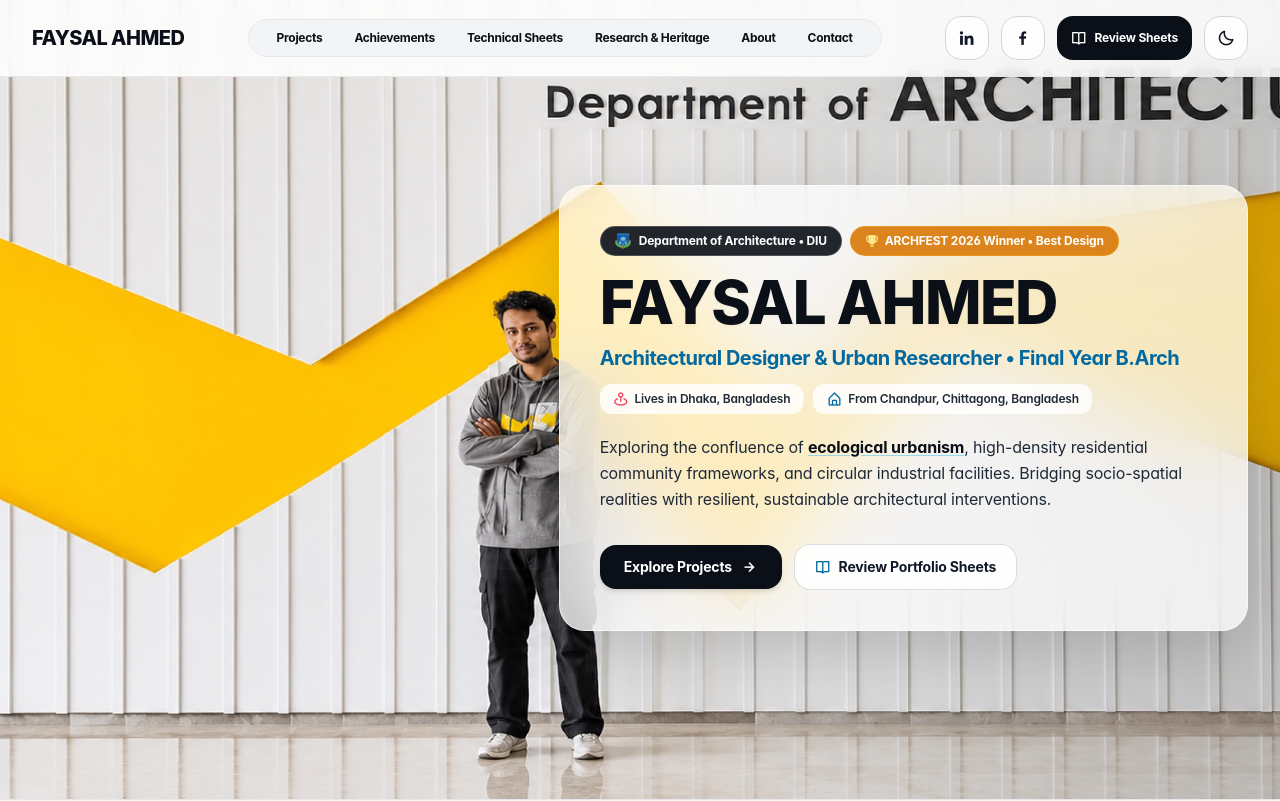
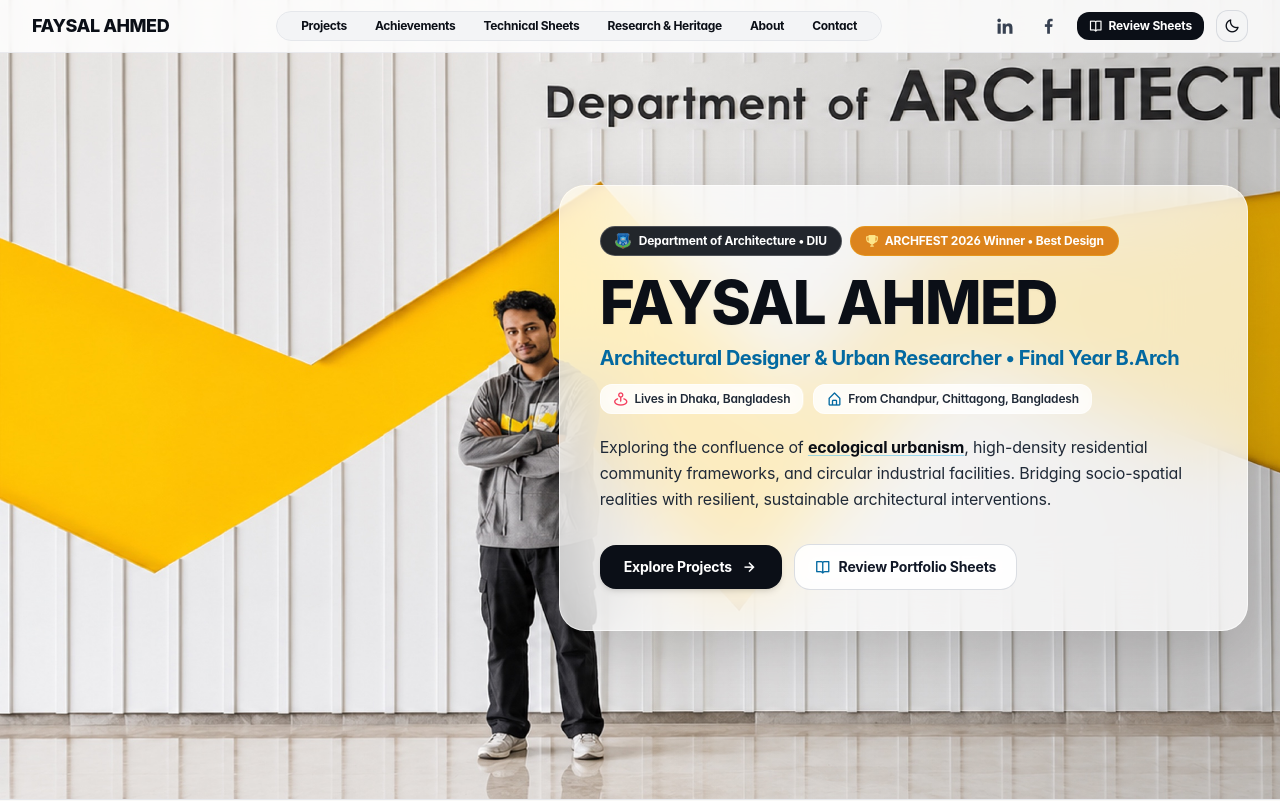
Before and after one commit to armanhossen-dev/Portfolio_for_faysal_vai, a React (Vite) app: page / in a window 1280 px wide. Shown: the top 801 px of the page. Built offline with nearby package versions, Linux system fonts and the light colour scheme.

Commit message:
feat: decrease navbar height and remove round containers around social links

```diff
--- a/src/components/Navbar.jsx
+++ b/src/components/Navbar.jsx
@@ -29,26 +29,26 @@ export default function Navbar({
   return (
     <header className={`fixed top-0 left-0 right-0 z-40 transition-all duration-300 ${
       isScrolled
-        ? 'bg-white/95 dark:bg-studio-950/95 backdrop-blur-md shadow-sm border-b border-studio-200 dark:border-studio-800 py-3'
-        : 'bg-white/85 dark:bg-studio-950/85 backdrop-blur-md border-b border-studio-200/80 dark:border-studio-800/80 shadow-2xs py-4'
+        ? 'bg-white/95 dark:bg-studio-950/95 backdrop-blur-md shadow-sm border-b border-studio-200 dark:border-studio-800 py-1.5 sm:py-2'
+        : 'bg-white/85 dark:bg-studio-950/85 backdrop-blur-md border-b border-studio-200/80 dark:border-studio-800/80 shadow-2xs py-2 sm:py-2.5'
     }`}>
       <div className="max-w-7xl mx-auto px-4 sm:px-6 lg:px-8">
         <div className="flex items-center justify-between">
 
           {/* Brand Name Only - Clean, Bold Architectural Typographic Masthead */}
           <a href="#" className="group inline-flex items-center">
-            <span className="font-display font-extrabold text-lg sm:text-xl tracking-tight text-studio-950 dark:text-white uppercase transition-colors group-hover:text-blueprint-600 dark:group-hover:text-blueprint-400">
+            <span className="font-display font-extrabold text-base sm:text-lg tracking-tight text-studio-950 dark:text-white uppercase transition-colors group-hover:text-blueprint-600 dark:group-hover:text-blueprint-400">
               {studentProfile.name}
             </span>
           </a>
 
           {/* Desktop Nav Links — Architectural Frosted Capsule for Maximum Contrast in White & Dark Mode */}
-          <nav className="hidden lg:flex items-center gap-1 bg-studio-100/95 dark:bg-white/10 backdrop-blur-md px-3.5 py-1.5 rounded-full border border-studio-200 dark:border-white/15 shadow-2xs">
+          <nav className="hidden lg:flex items-center gap-1 bg-studio-100/95 dark:bg-white/10 backdrop-blur-md px-3 py-1 rounded-full border border-studio-200 dark:border-white/15 shadow-2xs">
             {navLinks.map((link) => (
               <a
                 key={link.name}
                 href={link.href}
-                className="px-3.5 py-1 rounded-full text-xs font-bold text-studio-950 dark:text-white hover:text-white hover:bg-studio-950 dark:hover:bg-white dark:hover:text-studio-950 transition-all tracking-tight"
+                className="px-3 py-0.5 rounded-full text-xs font-bold text-studio-950 dark:text-white hover:text-white hover:bg-studio-950 dark:hover:bg-white dark:hover:text-studio-950 transition-all tracking-tight"
               >
                 {link.name}
               </a>
@@ -58,63 +58,63 @@ export default function Navbar({
           {/* Actions & Toggles */}
           <div className="flex items-center gap-2 sm:gap-3">
 
-            {/* Social Links: LinkedIn & Facebook with accessible 44x44px touch targets */}
+            {/* Social Links: LinkedIn & Facebook — Clean Icons without round borders */}
             <a
               href={studentProfile.linkedin}
               target="_blank"
               rel="noreferrer"
-              className="w-11 h-11 rounded-lg text-studio-900 dark:text-studio-100 bg-white/80 dark:bg-studio-900/80 hover:text-[#0A66C2] dark:hover:text-[#0A66C2] hover:bg-studio-100 dark:hover:bg-studio-800 border border-studio-300 dark:border-studio-700 transition-colors flex items-center justify-center shadow-2xs"
+              className="p-1.5 text-studio-700 dark:text-studio-300 hover:text-[#0A66C2] dark:hover:text-[#0A66C2] transition-colors flex items-center justify-center"
               title="View Faysal Ahmed on LinkedIn"
               aria-label="LinkedIn Profile"
             >
-              <i className="bx bxl-linkedin text-lg leading-none"></i>
+              <i className="bx bxl-linkedin text-xl leading-none"></i>
             </a>
 
             <a
               href={studentProfile.facebook}
               target="_blank"
               rel="noreferrer"
-              className="w-11 h-11 rounded-lg text-studio-900 dark:text-studio-100 bg-white/80 dark:bg-studio-900/80 hover:text-[#1877F2] dark:hover:text-[#1877F2] hover:bg-studio-100 dark:hover:bg-studio-800 border border-studio-300 dark:border-studio-700 transition-colors flex items-center justify-center shadow-2xs"
+              className="p-1.5 text-studio-700 dark:text-studio-300 hover:text-[#1877F2] dark:hover:text-[#1877F2] transition-colors flex items-center justify-center"
               title="View Faysal Ahmed on Facebook"
               aria-label="Facebook Profile"
             >
-              <i className="bx bxl-facebook text-lg leading-none"></i>
+              <i className="bx bxl-facebook text-xl leading-none"></i>
             </a>
 
             {/* Sheet Presentation Mode Button */}
             <button
               onClick={() => onOpenSheetReview(0)}
-              className="hidden sm:flex items-center gap-2 px-3.5 py-2 min-h-[44px] text-xs font-bold bg-studio-950 dark:bg-white text-white dark:text-studio-950 hover:bg-blueprint-600 dark:hover:bg-blueprint-500 dark:hover:text-white rounded-lg transition-colors shadow-xs"
+              className="hidden sm:flex items-center gap-1.5 px-3 py-1.5 text-xs font-bold bg-studio-950 dark:bg-white text-white dark:text-studio-950 hover:bg-blueprint-600 dark:hover:bg-blueprint-500 dark:hover:text-white rounded-md transition-colors shadow-xs"
               title="Open Architectural Portfolio Flipbook / Sheet Review"
             >
-              <i className="bx bx-book-open text-base leading-none"></i>
+              <i className="bx bx-book-open text-sm leading-none"></i>
               <span>Review Sheets</span>
             </button>
 
             {/* Dark / Light Toggle */}
             <button
               onClick={() => setDarkMode(!darkMode)}
-              className="w-11 h-11 rounded-lg text-studio-900 dark:text-studio-100 bg-white/80 dark:bg-studio-900/80 hover:bg-studio-100 dark:hover:bg-studio-800 border border-studio-300 dark:border-studio-700 transition-colors flex items-center justify-center shadow-2xs"
+              className="w-8 h-8 rounded-md text-studio-800 dark:text-studio-200 bg-studio-100/80 dark:bg-studio-900/80 hover:bg-studio-200 dark:hover:bg-studio-800 border border-studio-300/80 dark:border-studio-700/80 transition-colors flex items-center justify-center"
               aria-label="Toggle theme"
               title={darkMode ? "Switch to Architectural White" : "Switch to Studio Graphite"}
             >
               {darkMode ? (
-                <i className="bx bx-sun text-amber-400 text-lg leading-none"></i>
+                <i className="bx bx-sun text-amber-400 text-base leading-none"></i>
               ) : (
-                <i className="bx bx-moon text-studio-950 text-lg leading-none"></i>
+                <i className="bx bx-moon text-studio-950 text-base leading-none"></i>
               )}
             </button>
 
             {/* Mobile menu button */}
             <button
               onClick={() => setMobileMenuOpen(!mobileMenuOpen)}
-              className="w-11 h-11 rounded-lg lg:hidden text-studio-800 dark:text-studio-200 hover:bg-studio-100 dark:hover:bg-studio-800 border border-studio-200 dark:border-studio-700 flex items-center justify-center"
+              className="w-8 h-8 rounded-md lg:hidden text-studio-800 dark:text-studio-200 hover:bg-studio-100 dark:hover:bg-studio-800 border border-studio-200 dark:border-studio-700 flex items-center justify-center"
               aria-label="Toggle mobile menu"
             >
               {mobileMenuOpen ? (
-                <i className="bx bx-x text-xl leading-none"></i>
+                <i className="bx bx-x text-lg leading-none"></i>
               ) : (
-                <i className="bx bx-menu text-xl leading-none"></i>
+                <i className="bx bx-menu text-lg leading-none"></i>
               )}
             </button>
           </div>
```
